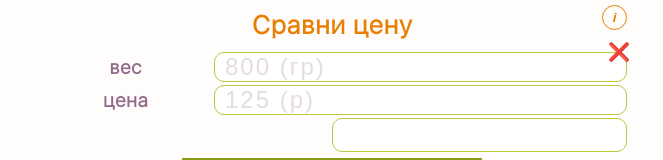
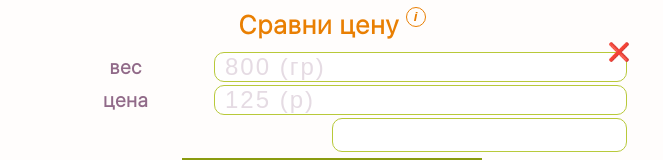
Before and after one commit to yygthb/compare_prices, a React (Create React App) app: page / in a window 1280 px wide. Shown: the top 160 px of the page, without its empty margins (308-971 px from the left). Built offline with nearby package versions, Linux system fonts and the light colour scheme.

Commit message:
header css

```diff
--- a/src/Components/Header/Header.module.scss
+++ b/src/Components/Header/Header.module.scss
@@ -14,17 +14,20 @@
   .button__info {
     font-style: italic;
 
-    width: 25px;
-    height: 25px;
+    width: 20px;
+    height: 20px;
     border-radius: 50%;
     border: 1.5px solid  var(--colorInfo);
     color:  var(--colorInfo);
     font-weight: bold;
     background-color: var(--backgroundBody);
 
-    position: absolute;
-    top: 5px;
-    right: 5px;
+    margin-left: 7px;
+    margin-bottom: 17px;
+
+    // position: absolute;
+    // top: 5px;
+    // right: 5px;
 
     &:focus {
       outline: none;
```
